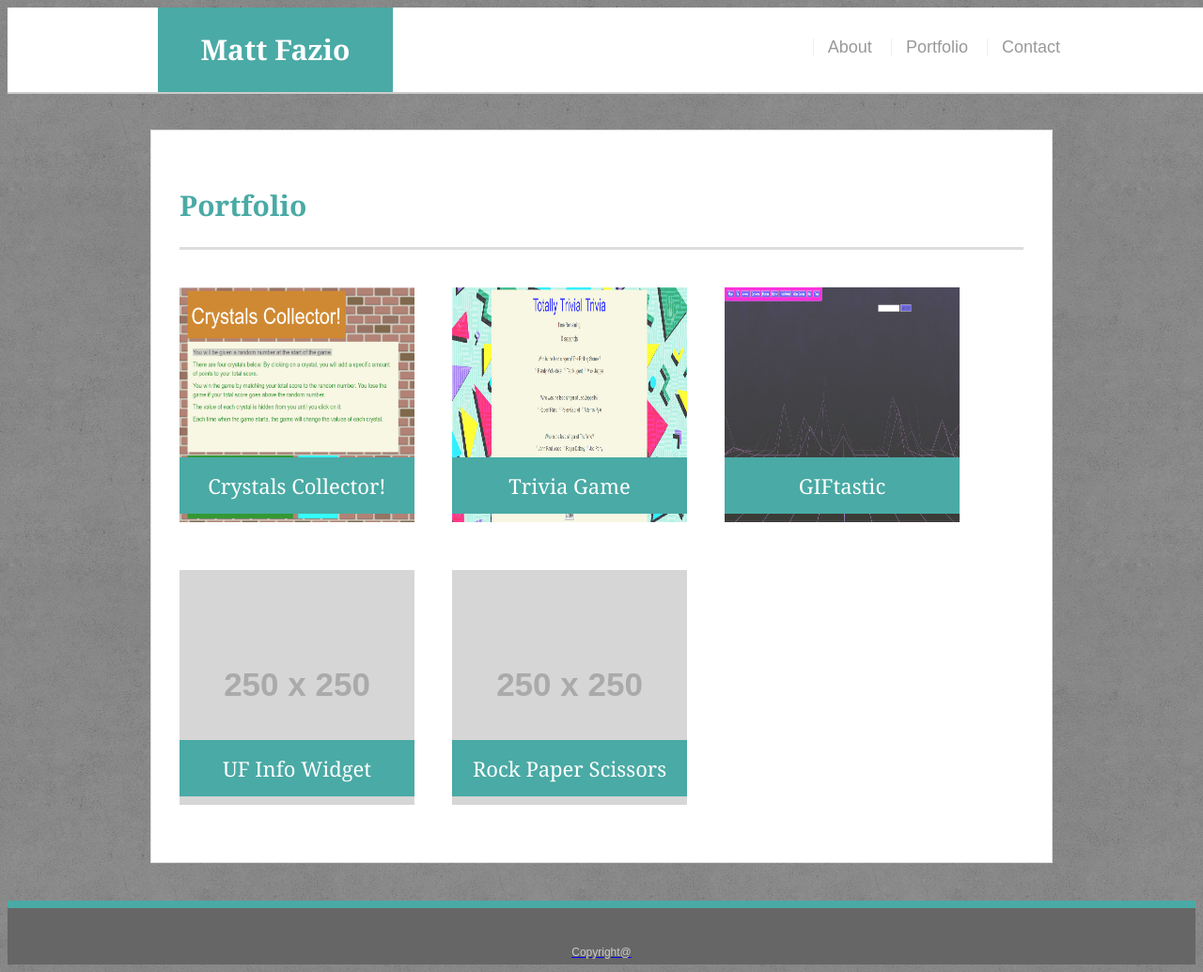
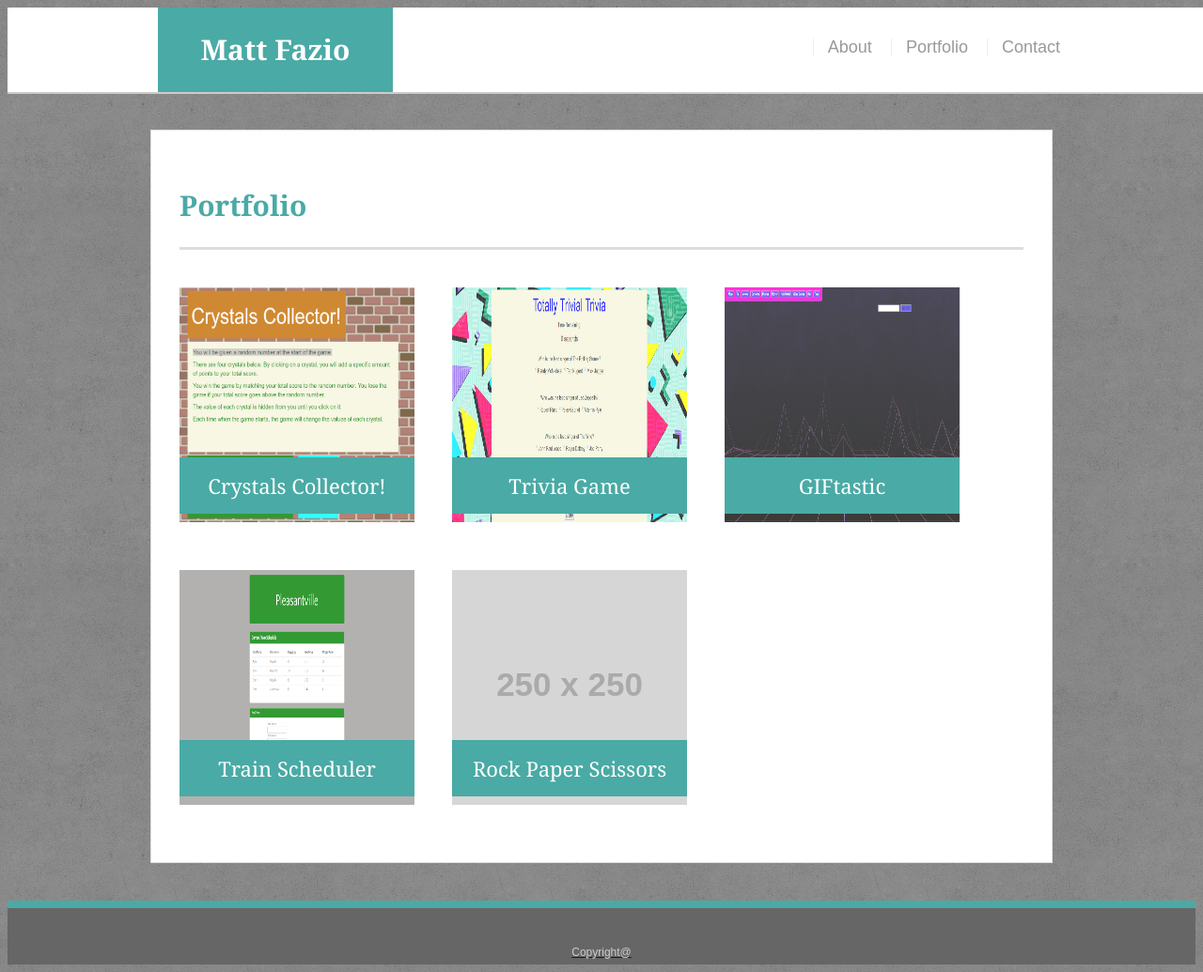
Before and after one commit to BullGator92/Responsive-Portfolio, a plain HTML site: page portfolio.html in a window 1280 px wide. Shown: the whole page at 94% size. Drawn offline with Linux system fonts and the light colour scheme; placeholder pictures from the web are drawn by us.

Commit message:
10/8 updates pt2

```diff
--- a/portfolio.html
+++ b/portfolio.html
@@ -41,9 +41,9 @@
                 <h3>GIFtastic</h3>
             </div>
             <div class="work">
-                <!-- <a href="https://bullgator92.github.io//"> -->
-                <img src="https://via.placeholder.com/250x250" alt="placeholder">
-                <h3>UF Info Widget</h3>
+                <a href="https://bullgator92.github.io/TrainScheduler/">
+                <img src="assets/images/TrainScheduler_screencap.PNG" alt="TrainScheduler" style="width:250px;height:250px">
+                <h3>Train Scheduler</h3>
             </div>
             <div class="work">
                 <!-- <a href="https://bullgator92.github.io//"> -->
```
Also changed, not shown: assets/images/TrainScheduler_screencap.PNG (added).
